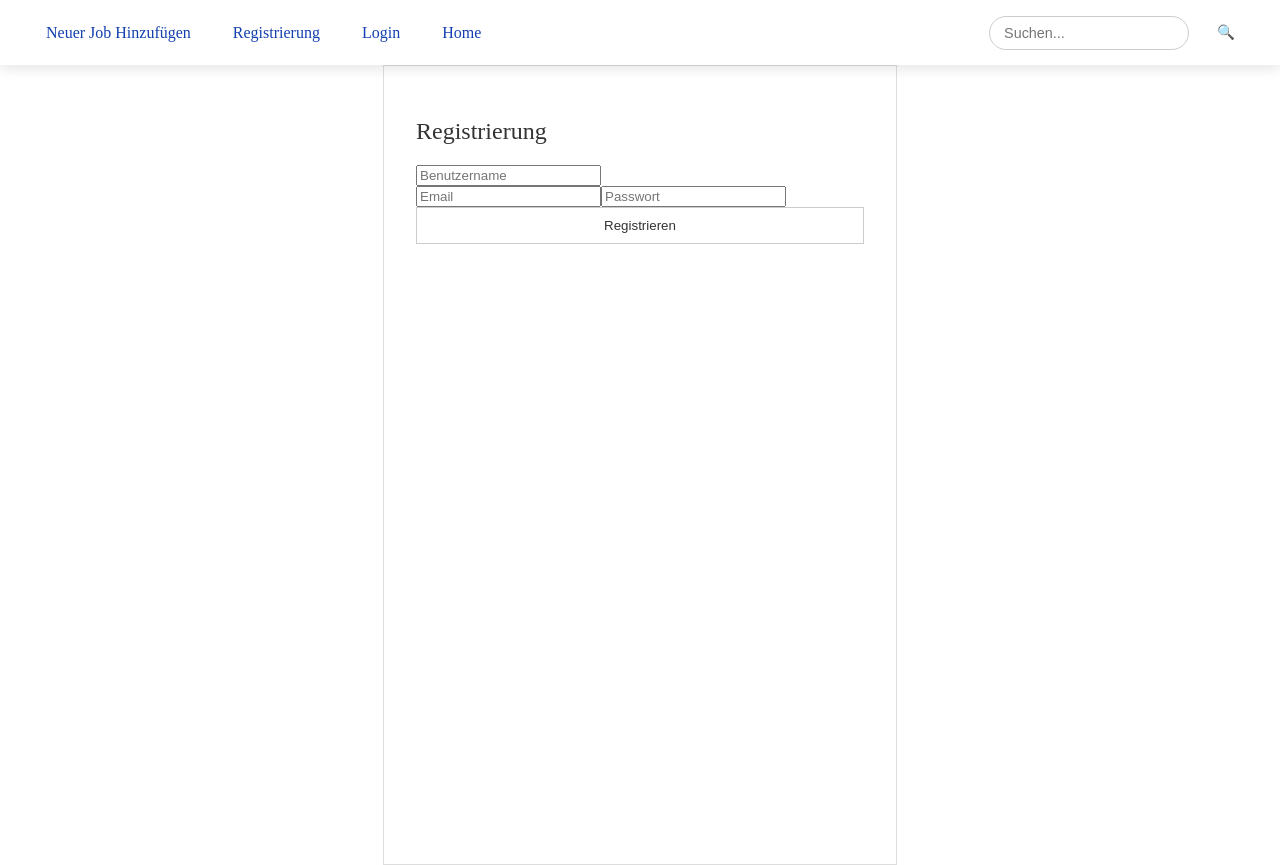
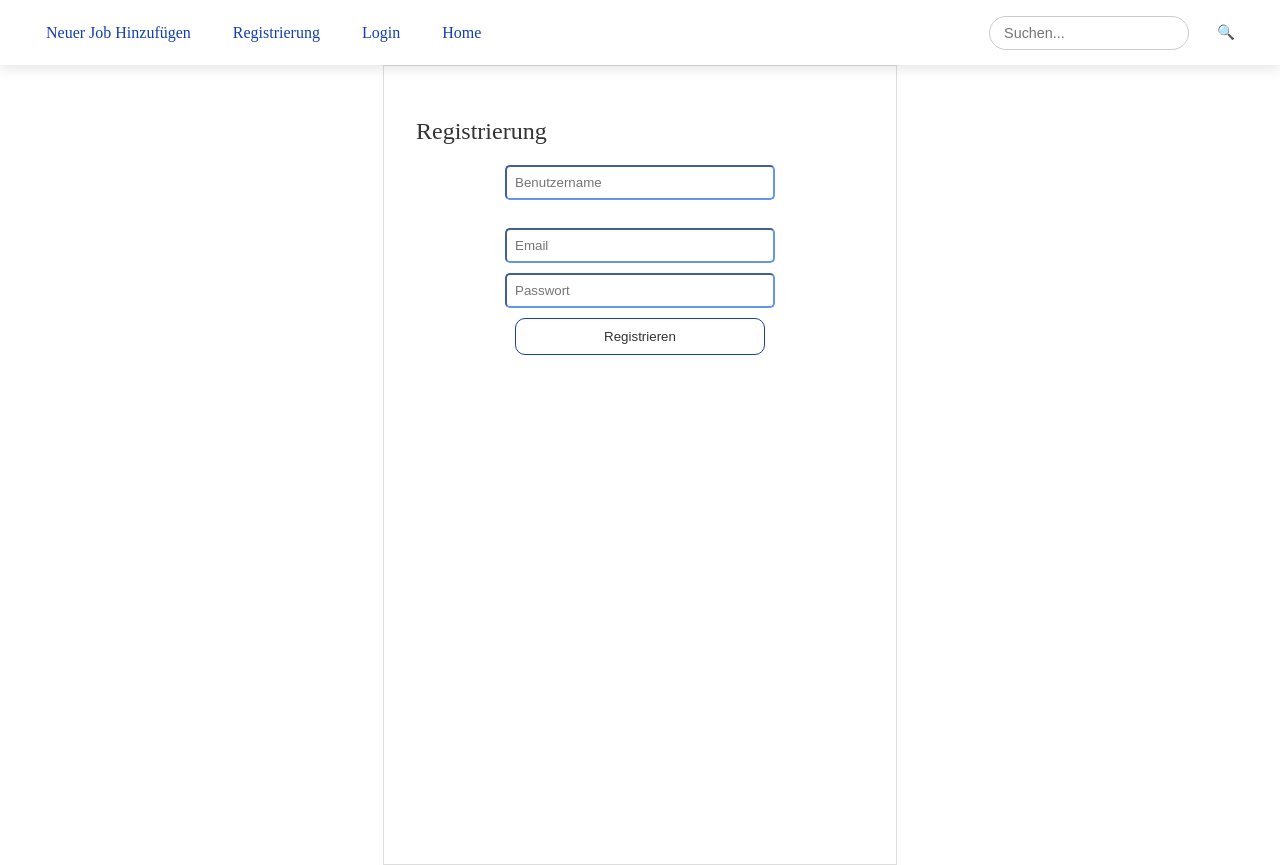
Before and after one commit to LeoKuhnZH/WISS-Praktikum-App, a React (Vite) app in the folder frontend/Praktikums_web/praktikum-web/: page /register in a window 1280 px wide. Built offline with nearby package versions, Linux system fonts and the light colour scheme.

Commit message:
Verbesserung divreg für RegistrirungPage.jsx

```diff
--- a/frontend/Praktikums_web/praktikum-web/src/pages/components/style/style.css
+++ b/frontend/Praktikums_web/praktikum-web/src/pages/components/style/style.css
@@ -4,6 +4,12 @@
     font-family: 'Times New Roman', Times, serif;
     background-color: #f4f6f9;
     color: #333;
+}
+.divreg {
+    display: flex;
+    flex-direction: column;
+    gap: 10px;
+    background-color: #fff;
 }
 
 /* NAVBAR */
@@ -74,12 +80,12 @@
     color: #333;
     font-weight: normal;
     padding: 10px 16px;
-    border: 1px solid #ccc;
+    border: 1px solid #133faf;
     cursor: pointer;
 }
 
 .button:hover {
-    background-color: #f0f0f0;
+    background-color: #ffffff;
 }
 
 /* MESSAGE */
@@ -141,6 +147,7 @@
     display: flex;
     justify-content: center;
     background-color: #fff;
+
 }
 
 .ticks .div2 {
@@ -151,8 +158,27 @@
     border: 1px solid #ddd;
 }
 
-.ticks .divreg {
+.divreg {
+    display: flex;
+    justify-content: center;
+}
+
+.divreg form {
     display: flex;
     flex-direction: column;
-    gap: 10px;
+    align-items: center;
+    width: 100%;
 }
+
+.divreg input {
+    width: 250px;
+    margin-bottom: 10px;
+    padding: 8px;
+    border-radius: 5px;
+    border-color: cornflowerblue;
+}
+
+.divreg button {
+    width: 250px;
+    border-radius: 10px;
+}
```
